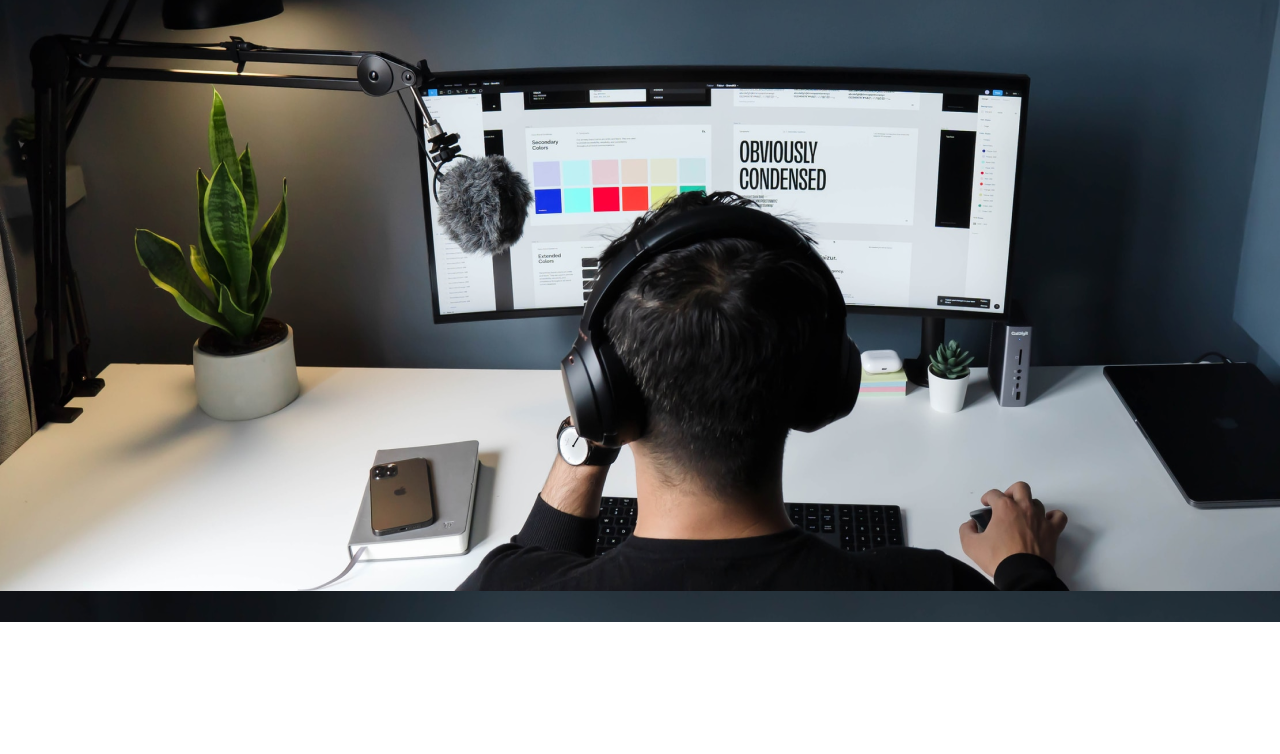
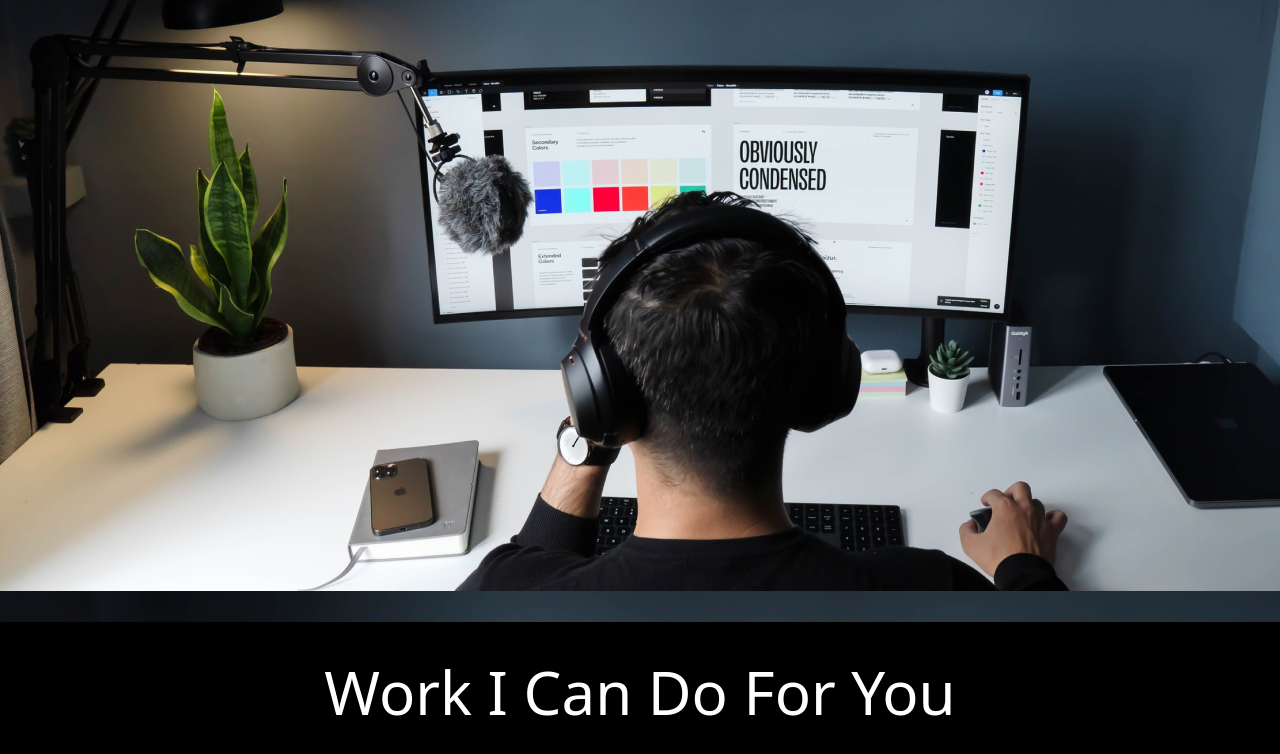
Before and after one commit to badshab454/Tailwind-1-DSC, a website: page src/index.html in a window 1280 px wide. Shown: the part 178-932 px from the top of the page. Before the commit the page ends 800 px from the top, so only its background shows below. Drawn offline with Linux system fonts and the light colour scheme.

Commit message:
black box

```diff
--- a/src/index.html
+++ b/src/index.html
@@ -14,5 +14,8 @@
         <h1 class="text-6xl">FULL STACK DEVELOPER</h1>
       </div>
     </section>
+    <section class="text-center bg-black text-white">
+      <h2 class="text-6xl pt-10 pb-10">Work I Can Do For You</h2>
+    </section>
   </body>
 </html>
```
Also changed, not shown: dist/output.css.
